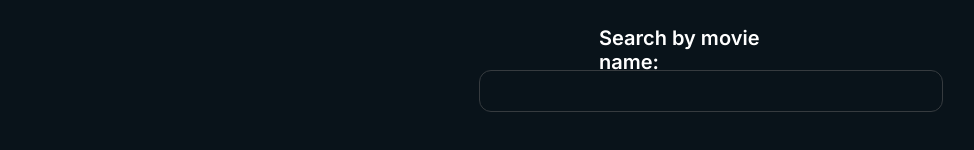
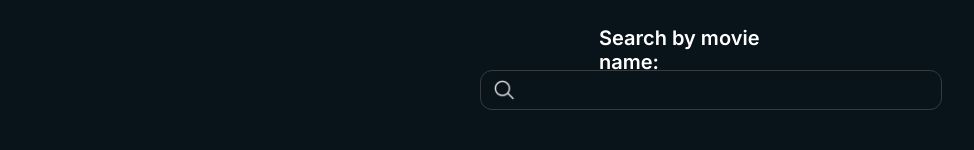
Before and after one commit to IsmaelFreitas98/technical-test01, a React (Create React App) app: page / in a window 1280 px wide. Shown: the part 570-720 px from the top of the page, without its empty margins (9-983 px from the left). Built offline with nearby package versions, Linux system fonts and the light colour scheme.

Commit message:
Style main search input according to description

```diff
--- a/src/components/Header.js
+++ b/src/components/Header.js
@@ -24,7 +24,7 @@ function Header(props) {
             <nav className="header-nav" style={{width: movies ? "424px" : "114px", height: movies ? "40px" : "32px"}}>
                 {movies &&
                     <form onSubmit={handleInputSubmit}>
-                        <input required type="text" className="header-search" value={searchQuery} onChange={(e) => setSearchQuery(e.target.value)}/>
+                        <input required type="text" placeholder="Search" className="header-search" value={searchQuery} onChange={(e) => setSearchQuery(e.target.value)}/>
                     </form>
                 }
 
--- a/src/components/SearchMovie.css
+++ b/src/components/SearchMovie.css
@@ -52,17 +52,38 @@
     color: #FFFFFF;
 }
 
-.search-box input {
+.search-input {
+    box-sizing: border-box;
+    display: flex;
+    flex-direction: row;
+    align-items: center;
+    padding: 8px 12px;
+    gap: 8px;
     width: 462px;
     height: 40px;
-
-    margin: 0;
-    padding: 0;
-    background-color: transparent;
-    color: white;
-
     border: 1px solid #363B3F;
     border-radius: 12px;
+}
+
+.search-input img {
+    width: 24px;
+    height: 24px;
+}
+
+.search-input input {
+    border: none;
+    background-color: transparent;
+    width: 406px;
+    height: 24px;
+
+
+    font-weight: 400;
+    font-size: 16px;
+    line-height: 24px;
+
+    letter-spacing: -0.01em;
+
+    color: #F9F6F1;
 }
 
 .search-form form {
--- a/src/components/SearchMovie.js
+++ b/src/components/SearchMovie.js
@@ -1,5 +1,6 @@
-import searchPicture from "../images/search-page-pic.png"
-import "./SearchMovie.css"
+import searchPicture from "../images/search-page-pic.png";
+import magnifierPicture from "../images/search-icon.png";
+import "./SearchMovie.css";
 
 function SearchMovie(props) {
 
@@ -20,9 +21,12 @@ function SearchMovie(props) {
             <div className="search-form">
                 <h4 className="search-title">Search by movie name:</h4>
 
-                <form onSubmit={handleInputSubmit}>
-                    <input required type="text" value={searchQuery} onChange={(e) => setSearchQuery(e.target.value)}/>
-                </form>
+                <div className="search-input">
+                    <img src={magnifierPicture} alt="search" />
+                    <form onSubmit={handleInputSubmit}>
+                        <input required type="text" value={searchQuery} onChange={(e) => setSearchQuery(e.target.value)}/>
+                    </form>
+                </div>
             </div>
         </section>
     );
```
